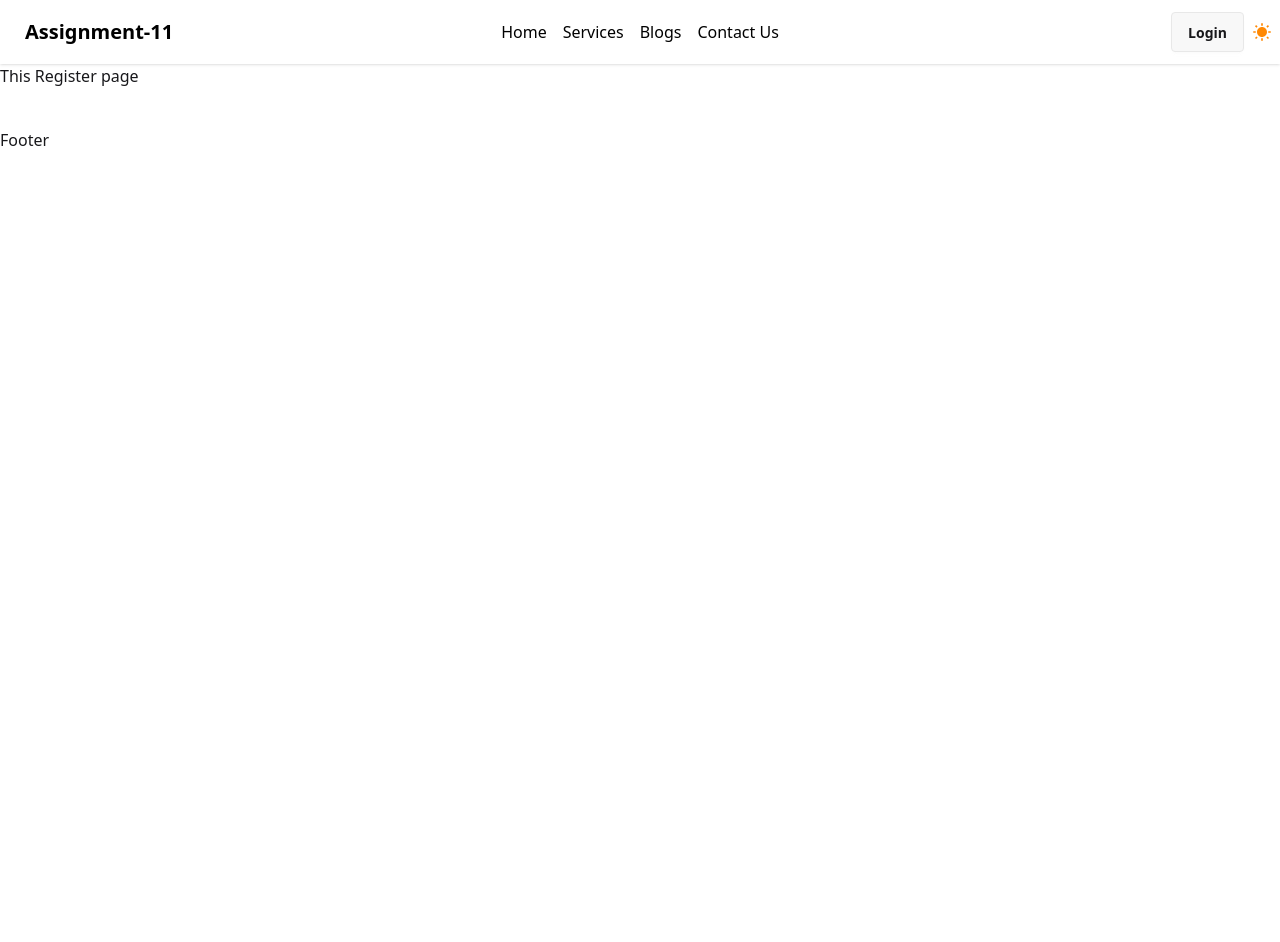
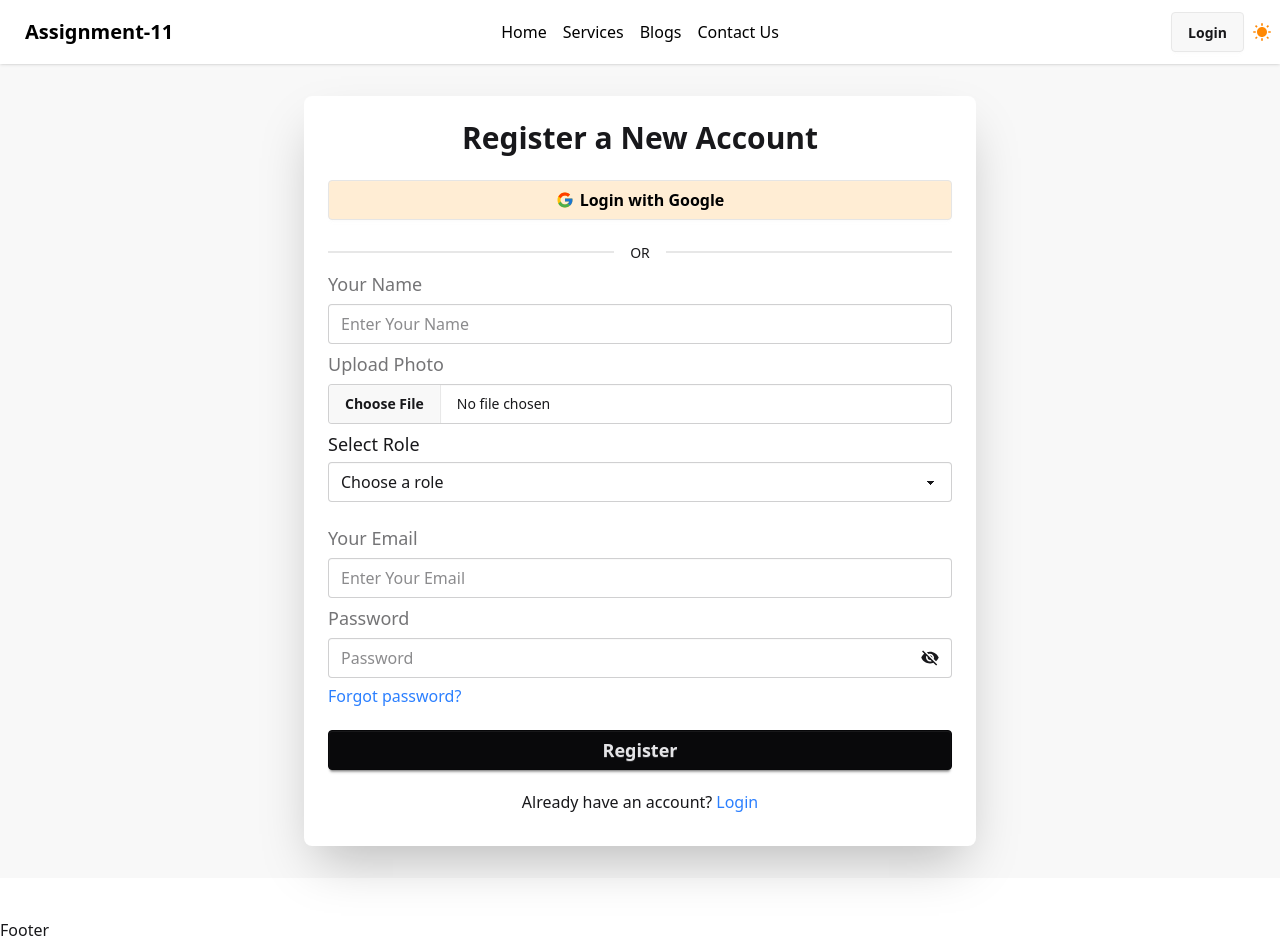
Before and after one commit to SazzadKhan45/assignment-11-client-site, a React app: page /auth/register in a window 1280 px wide. Before the commit the page ends 800 px from the top, so only its background shows below. Built offline with nearby package versions, Linux system fonts and the light colour scheme; no server answers; the HTML template or start-up script is replaced by a standard one.

Commit message:
User register & Login implement done

```diff
--- a/src/Components/Navbar/Navbar.jsx
+++ b/src/Components/Navbar/Navbar.jsx
@@ -78,7 +78,7 @@ const Navbar = () => {
   return (
     <div
       className={`shadow-sm ${
-        isDark ? "bg-gray-600 text-white" : " text-black"
+        isDark ? "bg-gray-600 text-white" : "bg-white text-black"
       }`}
     >
       <MyContainer>
--- a/src/Layouts/AuthLayout/AuthLayout.jsx
+++ b/src/Layouts/AuthLayout/AuthLayout.jsx
@@ -6,7 +6,7 @@ import { Outlet } from "react-router";
 const AuthLayout = () => {
   return (
     <div>
-      <header>
+      <header className="sticky top-0 z-10">
         <Navbar />
       </header>
       {/*  */}
--- a/src/Pages/Login/Login.jsx
+++ b/src/Pages/Login/Login.jsx
@@ -12,11 +12,16 @@ const Login = () => {
   const [togglePass, setTogglePass] = useState(false);
 
   // Custom hook
-  const { setLoading, logInUserWithGoogle } = useAuth();
+  const { setLoading, logInUserWithGoogle, loginUserEmailPassword } = useAuth();
   const navigate = useNavigate();
 
   // React hook form function
-  const { register, handleSubmit } = useForm();
+  const {
+    register,
+    handleSubmit,
+    reset,
+    formState: { errors },
+  } = useForm();
 
   // handle google login
   const handleGoogleLogin = () => {
@@ -28,13 +33,31 @@ const Login = () => {
         navigate("/");
       })
       .catch((error) => {
+        toast.error("Login Failed");
         console.log(error);
+      })
+      .finally(() => {
+        setLoading(false);
       });
   };
 
   // Handle login form
-  const handleLogin = (data) => {
-    console.log(data);
+  const handleLoginEmailPassword = (data) => {
+    setLoading(true);
+
+    loginUserEmailPassword(data.email, data.password)
+      .then(() => {
+        toast.success("Login Successful");
+        navigate("/");
+      })
+      .catch((error) => {
+        toast.error("Login Failed");
+        console.log(error);
+      })
+      .finally(() => {
+        setLoading(false);
+        reset();
+      });
   };
 
   //
@@ -60,16 +83,21 @@ const Login = () => {
               <div className="divider -mb-0.5">OR</div>
 
               {/* Login form */}
-              <form onSubmit={handleSubmit(handleLogin)}>
+              <form onSubmit={handleSubmit(handleLoginEmailPassword)}>
                 <fieldset className="fieldset">
                   {/* Email field */}
-                  <label className="label text-lg">Email</label>
+                  <label className="label text-lg">Your Email</label>
                   <input
                     type="email"
                     className="input w-full text-[16px]"
-                    placeholder="Email"
-                    {...register("email")}
+                    placeholder="Enter Email"
+                    {...register("email", { required: true })}
                   />
+                  {errors.email && (
+                    <p className="text-red-500 text-sm mt-1">
+                      Email is required
+                    </p>
+                  )}
                   {/* Password field */}
                   <label className="label text-lg">Password</label>
                   <div className="relative">
@@ -77,9 +105,8 @@ const Login = () => {
                       type={togglePass ? "text" : "password"}
                       className="input w-full pr-10 text-[16px]" // add padding-right so text doesn't overlap icon
                       placeholder="Password"
-                      {...register("password")}
+                      {...register("password", { required: true })}
                     />
-
                     <span
                       className="absolute right-3 top-1/2 -translate-y-1/2 text-xl cursor-pointer"
                       onClick={() => setTogglePass(!togglePass)}
@@ -87,6 +114,11 @@ const Login = () => {
                       {togglePass ? <IoMdEye /> : <IoMdEyeOff />}
                     </span>
                   </div>
+                  {errors.password && (
+                    <p className="text-red-500 text-sm mt-1">
+                      Password is required
+                    </p>
+                  )}
 
                   <div>
                     <p className="link link-hover text-[16px] cursor-pointer text-blue-500">
@@ -100,7 +132,7 @@ const Login = () => {
               </form>
               {/*  */}
               <div className="mx-auto text-[16px] pb-4 mt-2">
-                <span>Already have an account?</span>
+                <span>Don’t have an account?</span>
                 <Link
                   to="/auth/register"
                   className="ml-1 text-blue-500 font-medium"
--- a/src/Pages/Register/Register.jsx
+++ b/src/Pages/Register/Register.jsx
@@ -1,9 +1,250 @@
-import React from "react";
+import { useState } from "react";
+import useAuth from "../../Hooks/useAuth";
+import { useNavigate } from "react-router";
+import { useForm } from "react-hook-form";
+import { toast } from "react-toastify";
+import MyContainer from "../../Components/MyContainer/MyContainer";
+import { IoMdEye, IoMdEyeOff } from "react-icons/io";
+import { FcGoogle } from "react-icons/fc";
+import { Link } from "react-router";
+import axios from "axios";
 
+//
 const Register = () => {
+  //All state hare
+  const [togglePass, setTogglePass] = useState(false);
+
+  // Custom hook
+  const {
+    user,
+    setUser,
+    setLoading,
+    logInUserWithGoogle,
+    registerUserEmailPassword,
+    updateUserProfile,
+  } = useAuth();
+  const navigate = useNavigate();
+  console.log(user);
+
+  // React hook form function
+  const {
+    register,
+    handleSubmit,
+    reset,
+    formState: { errors },
+  } = useForm();
+
+  // handle google login
+  const handleGoogleLogin = () => {
+    setLoading(true);
+    logInUserWithGoogle()
+      .then(() => {
+        toast.success("Login Successfully");
+        setLoading(false);
+        navigate("/");
+      })
+      .catch((error) => {
+        toast.error("Login Failed");
+        console.log(error);
+      })
+      .finally(() => {
+        setLoading(false);
+      });
+  };
+
+  // Handle login form
+  const handleRegisterEmailPassword = async (data) => {
+    try {
+      setLoading(true);
+
+      // 1. Create User
+      const result = await registerUserEmailPassword(data.email, data.password);
+
+      // 2. Upload image to imgbb
+      const imageFile = data.photo[0];
+      const formData = new FormData();
+      formData.append("image", imageFile);
+
+      const host_key = import.meta.env.VITE_image_host_key;
+
+      const uploadRes = await axios.post(
+        `https://api.imgbb.com/1/upload?key=${host_key}`,
+        formData
+      );
+      // Profile data
+      const profile = {
+        displayName: data.name,
+        photoURL: uploadRes.data.data.display_url,
+      };
+      // MUST await Firebase profile update
+      await updateUserProfile(profile)
+        .then(() => {
+          //  Update UI user state
+          setUser({
+            ...result.user,
+            displayName: data.name,
+            photoURL: uploadRes.data.data.display_url,
+          });
+
+          toast.success("Successfully Registered!");
+
+          navigate("/");
+
+          reset();
+        })
+        .catch((err) => {
+          console.log("Profile Update Error:", err);
+        });
+    } catch (err) {
+      console.log("Registration Error:", err);
+    } finally {
+      setLoading(false);
+    }
+  };
+
+  //
+
   return (
-    <div>
-      <h2>This Register page</h2>
+    <div className="bg-base-200 md:py-4">
+      <MyContainer>
+        <div className="hero-content">
+          <div className="card bg-base-100 w-full max-w-sm md:max-w-lg lg:max-w-2xl shrink-0 shadow-2xl">
+            <div className="card-body">
+              <h1 className="text-2xl md:text-3xl font-bold text-center pb-4">
+                Register a New Account
+              </h1>
+              {/* Google login button */}
+              <button
+                onClick={handleGoogleLogin}
+                className="btn bg-orange-100 text-[16px] text-black border-[#e5e5e5]"
+              >
+                <FcGoogle size={18} />
+                Login with Google
+              </button>
+
+              {/* Divider */}
+              <div className="divider -mb-0.5">OR</div>
+
+              {/* Login form */}
+              <form onSubmit={handleSubmit(handleRegisterEmailPassword)}>
+                <fieldset className="fieldset">
+                  {/* Name field */}
+                  <label className="label text-lg">Your Name</label>
+                  <input
+                    type="text"
+                    className="input w-full text-[16px]"
+                    placeholder="Enter Your Name"
+                    {...register("name", { required: true })}
+                  />
+
+                  {errors.name && (
+                    <p className="text-red-500 text-sm mt-1">
+                      Name is required
+                    </p>
+                  )}
+
+                  {/* Upload image */}
+                  <label className="label text-lg">Upload Photo</label>
+                  <input
+                    type="file"
+                    className="file-input w-full"
+                    {...register("photo")}
+                  />
+                  {errors.photo && (
+                    <p className="text-red-500 text-sm mt-1">
+                      Please select a role
+                    </p>
+                  )}
+                  {/* Select Role */}
+                  <div className="mb-4">
+                    <label className="block text-lg mb-1">Select Role</label>
+
+                    <select
+                      {...register("role", { required: true })}
+                      className="select select-bordered w-full text-[16px]"
+                      defaultValue=""
+                    >
+                      <option disabled value="">
+                        Choose a role
+                      </option>
+                      <option value="admin">Admin</option>
+                      <option value="buyer">Buyer</option>
+                      <option value="manager">Manager</option>
+                    </select>
+
+                    {errors.role && (
+                      <p className="text-red-500 text-sm mt-1">
+                        Please select a role
+                      </p>
+                    )}
+                  </div>
+
+                  {/* Email field */}
+                  <label className="label text-lg">Your Email</label>
+                  <input
+                    type="email"
+                    className="input w-full text-[16px]"
+                    placeholder="Enter Your Email"
+                    {...register("email", { required: true })}
+                  />
+                  {errors.email && (
+                    <p className="text-red-500 text-sm mt-1">
+                      Email is required
+                    </p>
+                  )}
+                  {/* Password field */}
+                  <label className="label text-lg">Password</label>
+                  <div className="relative">
+                    <input
+                      type={togglePass ? "text" : "password"}
+                      className="input w-full pr-10 text-[16px]"
+                      placeholder="Password"
+                      {...register("password", {
+                        required: "Password is required",
+                        pattern: {
+                          value: /^(?=.*[a-z])(?=.*[A-Z])(?=.*\d).{6,}$/,
+                          message:
+                            "Min 6 chars, 1 uppercase, 1 lowercase, and 1 number required",
+                        },
+                      })}
+                    />
+                    <span
+                      className="absolute right-3 top-1/2 -translate-y-1/2 text-xl cursor-pointer"
+                      onClick={() => setTogglePass(!togglePass)}
+                    >
+                      {togglePass ? <IoMdEye /> : <IoMdEyeOff />}
+                    </span>
+                  </div>
+                  {errors.password && (
+                    <p className="text-red-500 text-sm mt-1">
+                      {errors.password.message}
+                    </p>
+                  )}
+
+                  <div>
+                    <p className="link link-hover text-[16px] cursor-pointer text-blue-500">
+                      Forgot password?
+                    </p>
+                  </div>
+                  <button className="btn btn-neutral mt-4 text-lg">
+                    Register
+                  </button>
+                </fieldset>
+              </form>
+              {/*  */}
+              <div className="mx-auto text-[16px] pb-2 mt-2">
+                <span>Already have an account?</span>
+                <Link
+                  to="/auth/login"
+                  className="ml-1 text-blue-500 font-medium"
+                >
+                  Login
+                </Link>
+              </div>
+            </div>
+          </div>
+        </div>
+      </MyContainer>
     </div>
   );
 };
--- a/src/Providers/AuthProvider.jsx
+++ b/src/Providers/AuthProvider.jsx
@@ -61,6 +61,7 @@ const AuthProvider = ({ children }) => {
   //AuthInfo ####################################
   const authInfo = {
     user,
+    setUser,
     loading,
     setLoading,
     logInUserWithGoogle,
```
